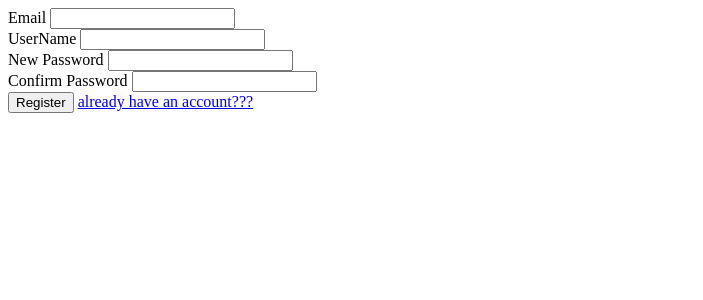
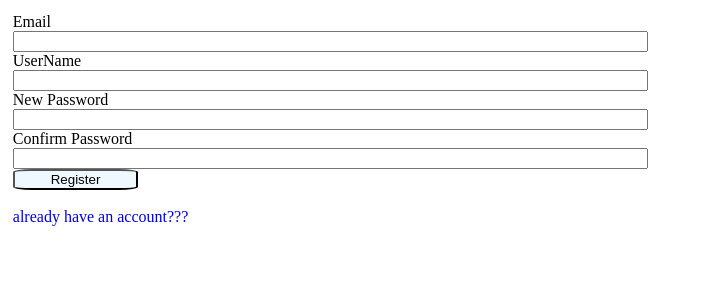
Before and after one commit to poudelsaurav4/urlshortner, a Django app: page /register/ in a window 1280 px wide. Shown: the top 300 px of the page, without its empty margins (0-703 px from the left). Run offline with Django 5.2, Linux system fonts and the light colour scheme.

Commit message:
formatting of templates

```diff
--- a/shorturl/shorturl/settings.py
+++ b/shorturl/shorturl/settings.py
@@ -29,7 +29,7 @@ ALLOWED_HOSTS = []
 AUTH_USER_MODEL = "urlshort.CustomUser"
 # Application definition
 LOGIN_URL = '/'
-# LOGOUT_URL = '/'
+LOGOUT_URL = '/'
 INSTALLED_APPS = [
     'django.contrib.admin',
     'django.contrib.auth',
--- a/shorturl/urlshort/templates/register.html
+++ b/shorturl/urlshort/templates/register.html
@@ -5,26 +5,50 @@
             <meta name="viewport" content="width=device-width, initial-scale=1.0">
             <title>Register</title>
         </head>
-        <body>
+        <style>
+            form{
+                border: 1px;
+                border-radius: 25%;
+
+
+            }
+            input{
+                width: 50%;
+            }
+            input.login{
+                width: 10%;
+                background-color: aliceblue;
+                border-radius: 15%;
+            }
+            a{
+                text-decoration: none;
+                text-shadow: black;
+               }
+            body{
+                margin: 1%;
+                align-items: center;
+            }
+        </style>
+          <body>
             <form action="" method="POST">
                 {% csrf_token %}
 
-                <label for="email">Email</label>
+                <label for="email">Email</label><br>
                 <input type="email" name="email" id="">
                 <br>
-                <label for="username">UserName</label>
+                <label for="username">UserName</label><br>
                 <input type="text" name="username" id="">
                 <br>
 
-                <label for="password">New Password</label>
+                <label for="password">New Password</label><br>
                 <input type="password" name="password" id="">
                 <br>
 
-                <label for="password">Confirm Password</label>
+                <label for="password">Confirm Password</label><br>
                 <input type="password" name="confirm password" id="">
                 <br>
 
-                <input type="submit" value="Register">
+                <input type="submit" value="Register" class="login"><br><br>
                 <a href="{%url 'urlshort:login'%}"> already have an account???</a>
                 {% if messages %}
                     {% for message in messages %}
--- a/shorturl/urlshort/views.py
+++ b/shorturl/urlshort/views.py
@@ -50,32 +50,32 @@ def user_login(request):
 
 @login_required
 def index(request):
-    if not request.user.is_authenticated:
-        login_url = f"{settings.LOGIN_URL}?next={request.path}"
-        print(f"Redirecting to: {login_url}")
-        return redirect(login_url)
+    # if not request.user.is_authenticated:
+        # login_url = f"{settings.LOGIN_URL}?next={request.path}"
+        # print(f"Redirecting to: {login_url}")
+        # return redirect(login_url)
         # return redirect(f"{settings.LOGIN_URL}?next={request.path}")
 
-    else:
-        context = {}
-        context['username'] = request.user.username
-        if request.method == "POST":
-            url  = request.POST['url']
+    # else:
+    context = {}
+    context['username'] = request.user.username
+    if request.method == "POST":
+        url  = request.POST['url']
 
-            if url:
-                existing_url = UrlData.objects.filter(url=url).first()
-                if existing_url:
-                    short_ur = request.build_absolute_uri()+existing_url.short_url
-                    context['short_ur']= short_ur
+        if url:
+            existing_url = UrlData.objects.filter(url=url).first()
+            if existing_url:
+                short_ur = request.build_absolute_uri()+existing_url.short_url
+                context['short_ur']= short_ur
 
-            # if url in UrlData.objects.filter(url=url):
-            #     short_ur = request.build_absolute_uri()+url.short_url
-                else:
-                    n_url = UrlData.objects.create(url=url, user = request.user)
-                    short_ur = request.build_absolute_uri() + n_url.short_url
-                    context['short_ur']= short_ur
+        # if url in UrlData.objects.filter(url=url):
+        #     short_ur = request.build_absolute_uri()+url.short_url
+            else:
+                n_url = UrlData.objects.create(url=url, user = request.user)
+                short_ur = request.build_absolute_uri() + n_url.short_url
+                context['short_ur']= short_ur
 
-        return render(request, 'index.html', context)
+    return render(request, 'index.html', context)
 # else:
 #     return redirect('urlshort:login')
 
```
Also changed, not shown: shorturl/urlshort/templates/index.html (+10 -3 lines), shorturl/urlshort/templates/login.html (+32 -6 lines), shorturl/db.sqlite3.
